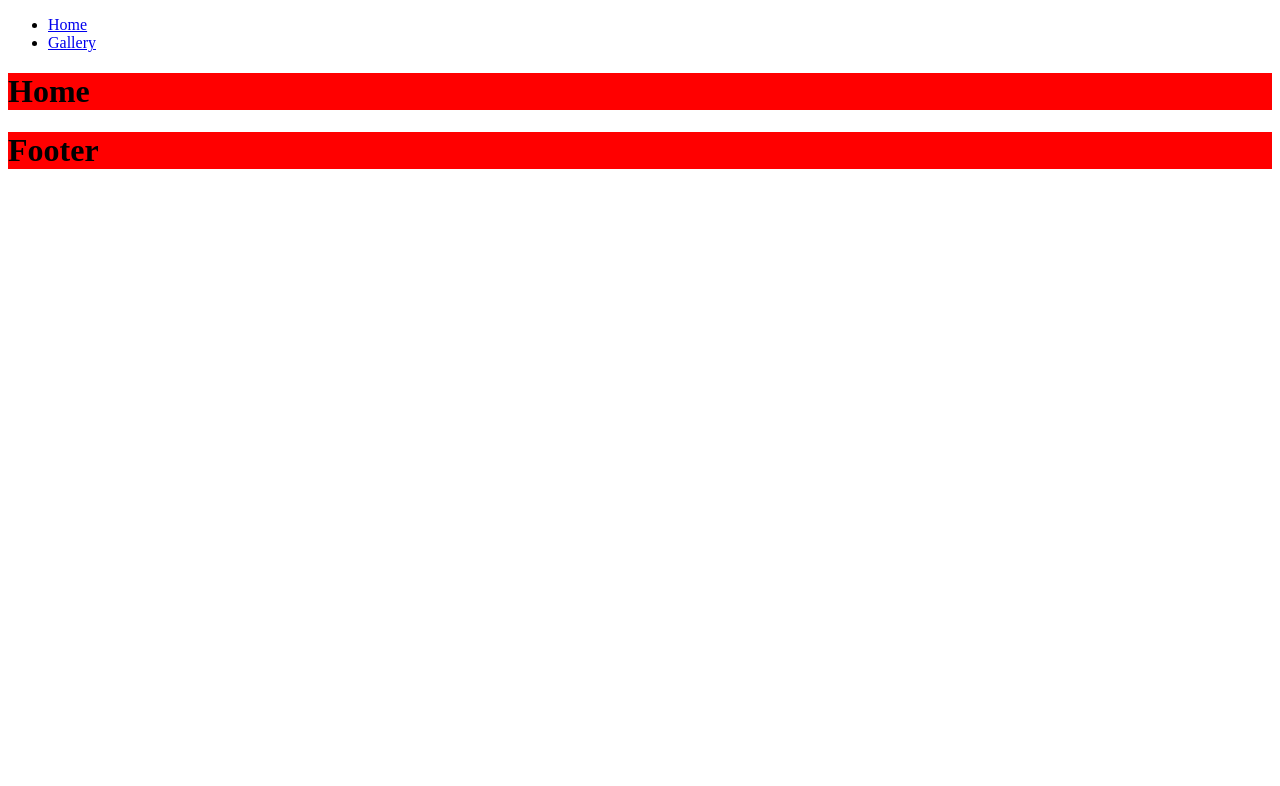
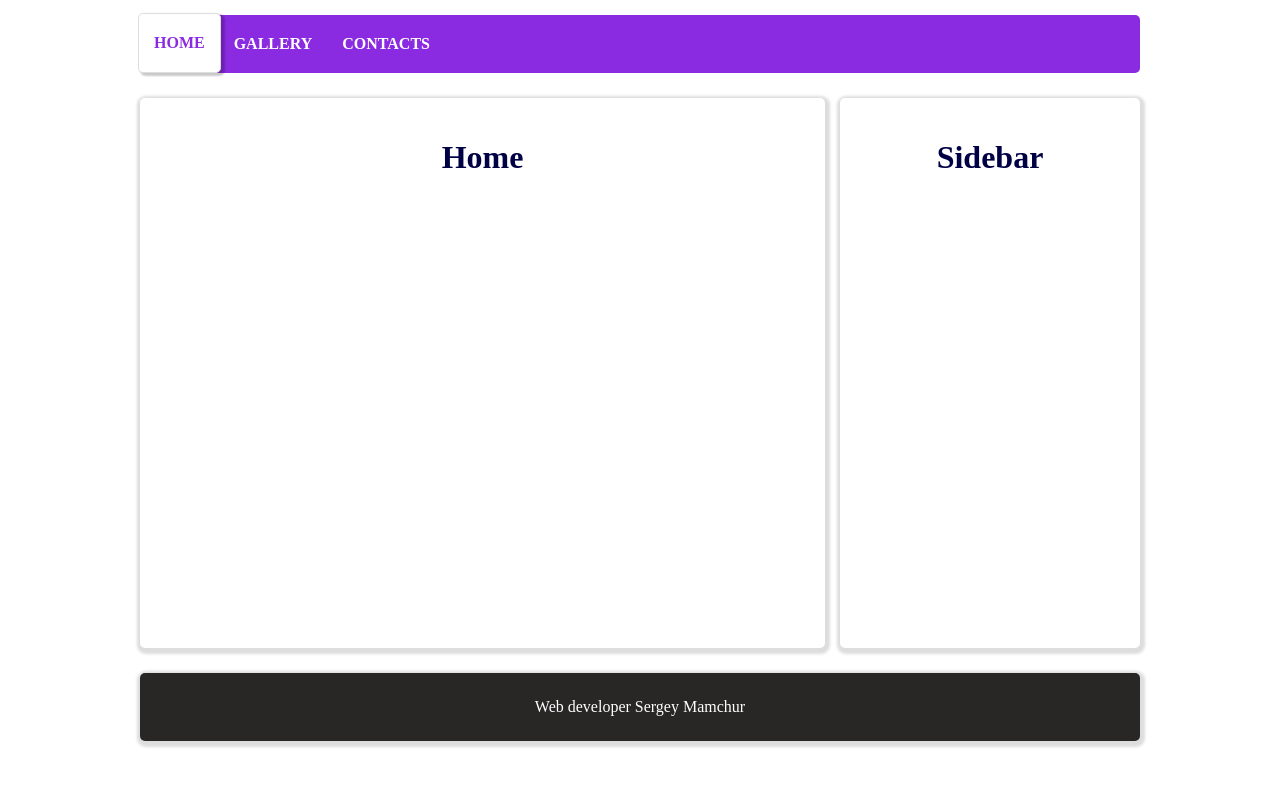
Before and after one commit to mamchurrr/react-app-favorite-photos, a React app: page / in a window 1280 px wide. Built offline with nearby package versions, Linux system fonts and the light colour scheme.

Commit message:
add styles

```diff
--- a/src/components/App.js
+++ b/src/components/App.js
@@ -4,12 +4,16 @@ import './App.scss'
 import Header from './Header'
 import Router from './Router'
 import Footer from './Footer'
+import Sidebar from './Sidebar'
 
 function App() {
   return (
     <div className="App">
       <Header />
-      <Router />
+      <div className="container">
+        <Router />
+        <Sidebar />
+      </div>
       <Footer />
     </div>
   );
--- a/src/components/App.scss
+++ b/src/components/App.scss
@@ -1,5 +1,38 @@
-body {
-    h1 {
-        background: red;
+* {
+    box-sizing: border-box;
+}
+
+body, ul {
+    margin: 0;
+    padding: 0;
+}
+
+li {
+    list-style: none;
+}
+
+a {
+    text-decoration: none;
+}
+
+.container {
+    display: flex;
+    flex-wrap: wrap;
+    max-width: 1000px;
+    margin: 0 auto;
+}
+
+.page {
+    width: 70%;
+    min-height: 600px;
+    padding: 25px 0;
+    &__wrap {
+        box-shadow: 1px 2px 3px 4px #ddd;
+        padding: 20px;
+        margin-right: 15px;
+        text-align: center;
+        color: #004;
+        border-radius: 5px;
+        height: 100%;
     }
 }
--- a/src/components/Footer/index.js
+++ b/src/components/Footer/index.js
@@ -1,10 +1,13 @@
 import React from 'react';
+import './style.scss'
 
 const Footer = () => {
     return (
-        <div id="footer">
-            <h1>Footer</h1>
-        </div>
+        <footer className="container">
+            <a href="https://github.com/mamchurrr/react-app-favorite-photos">
+            Web developer Sergey Mamchur
+            </a>
+        </footer>
     )
 }
 
--- a/src/components/Footer/style.scss
+++ b/src/components/Footer/style.scss
@@ -0,0 +1,11 @@
+footer.container {
+    background: rgb(41, 38, 38);
+    margin-bottom: 15px;
+    justify-content: center;
+    padding: 25px;
+    box-shadow: 1px 2px 3px 4px #ddd;
+    border-radius: 5px;
+    a {
+        color:#fff;
+    }
+}
--- a/src/components/Header/index.js
+++ b/src/components/Header/index.js
@@ -1,18 +1,22 @@
 import React from 'react';
 import { NavLink } from 'react-router-dom';
+import './style.scss'
 
 const Header = () => {
     return (
-        <div id="header">
-            <ul>
+        <header>
+            <ul className="container">
                 <li>
-                    <NavLink to="/">Home</NavLink>
+                    <NavLink exact to="/">Home</NavLink>
                 </li>
                 <li>
                     <NavLink to="/gallery">Gallery</NavLink>
                 </li>
+                <li>
+                    <NavLink to="/contacts">Contacts</NavLink>
+                </li>
             </ul>
-        </div>
+        </header>
     )
 }
 
--- a/src/components/Header/style.scss
+++ b/src/components/Header/style.scss
@@ -0,0 +1,22 @@
+ul.container {
+    background: blueviolet;
+    display: flex;
+    flex-wrap: wrap;
+    margin-top: 15px;
+    border-radius: 5px;
+    a {
+        display: block;
+        color: white;
+        text-transform: uppercase;
+        padding: 20px 15px;
+        font-weight: bold;
+        &:hover, &.active {
+            background: #fff;
+            color: blueviolet;
+            box-shadow: 3px 2px 2px 1px #00000036;
+            border: 1px solid #ddd;
+            border-radius: 5px;
+            margin: -2px;
+        }
+    }
+}
--- a/src/components/Router.js
+++ b/src/components/Router.js
@@ -4,6 +4,7 @@ import { Switch, Route } from 'react-router-dom';
 import Home from './pages/Home';
 import Gallery from './pages/Gallery';
 import Photo from './pages/Photo';
+import Contacts from './pages/Contacts';
 
 
 export default function () {
@@ -12,6 +13,7 @@ export default function () {
             <Route exact path='/' component={ Home } />
             <Route path='/gallery' component={ Gallery } />
             <Route path='/photo' component={ Photo } />
+            <Route path='/contacts' component={ Contacts } />
         </Switch>
     )
 }
--- a/src/components/Sidebar/index.js
+++ b/src/components/Sidebar/index.js
@@ -1,9 +1,12 @@
 import React from 'react';
+import './style.scss'
 
 const Sidebar = () => {
     return (
         <div id="sidebar">
-            <h1>Sidebar</h1>
+            <div className="sidebar__wrap">
+                <h1>Sidebar</h1>
+            </div>
         </div>
     )
 }
--- a/src/components/Sidebar/style.scss
+++ b/src/components/Sidebar/style.scss
@@ -0,0 +1,14 @@
+#sidebar{
+    width: 30%;
+    min-height: 600px;
+    padding: 25px 0;
+    .sidebar__wrap {
+        box-shadow: 1px 2px 3px 4px #ddd;
+        padding: 20px;
+        text-align: center;
+        color: #004;
+        border-radius: 5px;
+        height: 100%;
+    }
+
+}
--- /dev/null
+++ b/src/components/pages/Contacts/index.js
@@ -0,0 +1,13 @@
+import React from 'react';
+
+const Contacts = () => {
+    return (
+        <div id="contacts" className="page">
+            <div className="page__wrap">
+                <h1>Contacts</h1>
+            </div>
+        </div>
+    )
+}
+
+export default Contacts
--- a/src/components/pages/Gallery/index.js
+++ b/src/components/pages/Gallery/index.js
@@ -2,8 +2,10 @@ import React from 'react';
 
 const Gallery = () => {
     return (
-        <div id="gallery">
-            <h1>Gallery</h1>
+        <div id="gallery" className="page">
+            <div className="page__wrap">
+                <h1>Gallery</h1>
+            </div>
         </div>
     )
 }
--- a/src/components/pages/Home/index.js
+++ b/src/components/pages/Home/index.js
@@ -2,8 +2,10 @@ import React from 'react';
 
 const Home = () => {
     return (
-        <div id="home">
-            <h1>Home</h1>
+        <div id="home" className="page">
+            <div className="page__wrap">
+                <h1>Home</h1>
+            </div>
         </div>
     )
 }
--- a/src/components/pages/Photo/index.js
+++ b/src/components/pages/Photo/index.js
@@ -2,8 +2,10 @@ import React from 'react';
 
 const Photo = () => {
     return (
-        <div id="photo">
-            <h1>Photo</h1>
+        <div id="photo" className="page">
+            <div className="page__wrap">
+                <h1>Photo</h1>
+            </div>
         </div>
     )
 }
```
Also changed, not shown: src/components/pages/Contacts/actions.js (added), src/components/pages/Contacts/reducer.js (added), src/components/pages/Contacts/selectors.js (added), src/components/pages/Contacts/style.scss (added).
